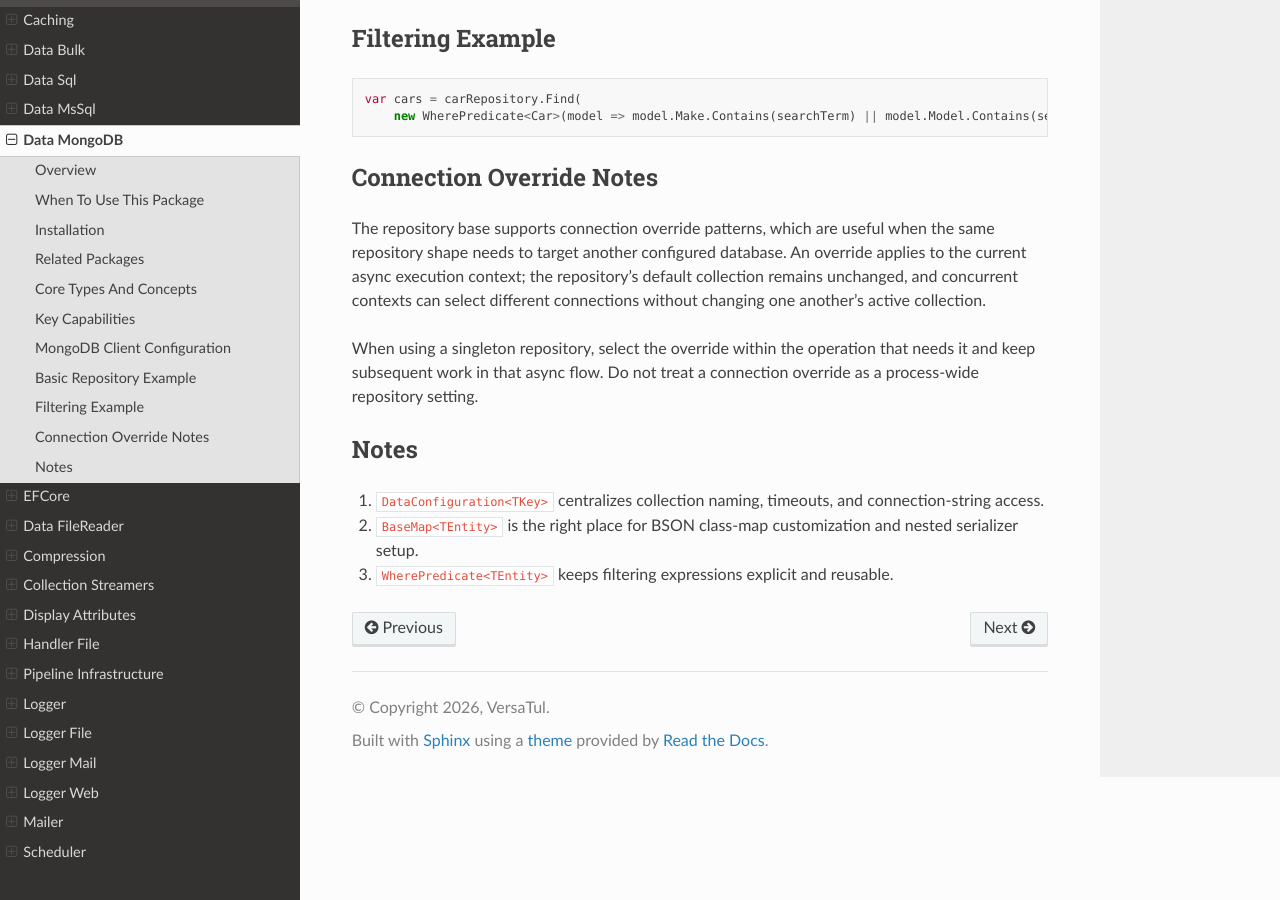
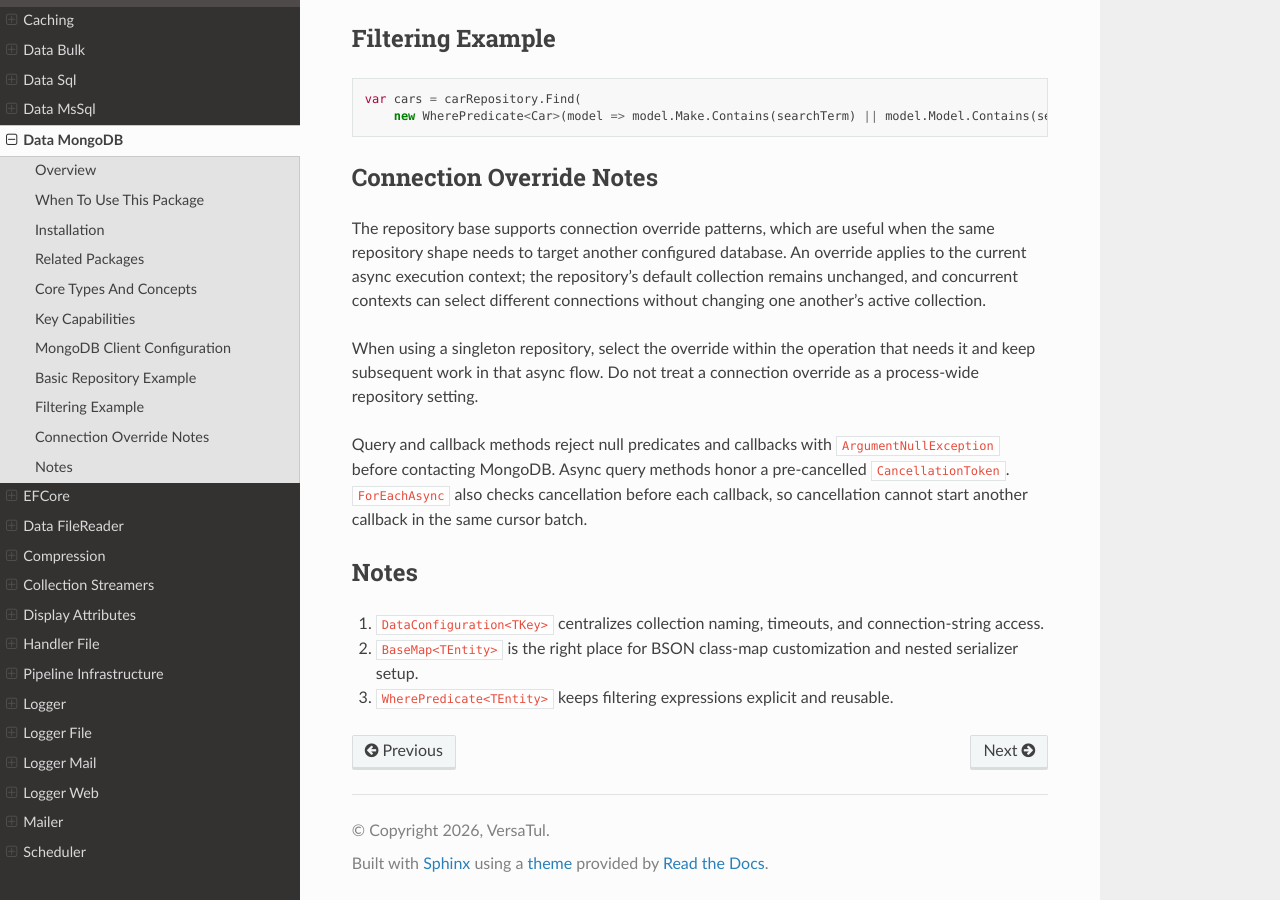
Before and after one commit to BjornWilliams/DocsVersaTul, a Sphinx documentation site: the page built from docs/source/mongodb.rst, in a window 1280 px wide and 900 px high, scrolled down 2881 px. Built offline with Sphinx 7.4.7 and the Read the Docs theme 3.1.0, drawn with Linux system fonts in a browser that asks for light colours.

Commit message:
Document MongoDB query cancellation guards
AB#2912

AB#2905

```diff
--- a/docs/source/mongodb.rst
+++ b/docs/source/mongodb.rst
@@ -133,6 +133,8 @@ The repository base supports connection override patterns, which are useful when
 
 When using a singleton repository, select the override within the operation that needs it and keep subsequent work in that async flow. Do not treat a connection override as a process-wide repository setting.
 
+Query and callback methods reject null predicates and callbacks with ``ArgumentNullException`` before contacting MongoDB. Async query methods honor a pre-cancelled ``CancellationToken``. ``ForEachAsync`` also checks cancellation before each callback, so cancellation cannot start another callback in the same cursor batch.
+
 Notes
 -----
 
```
